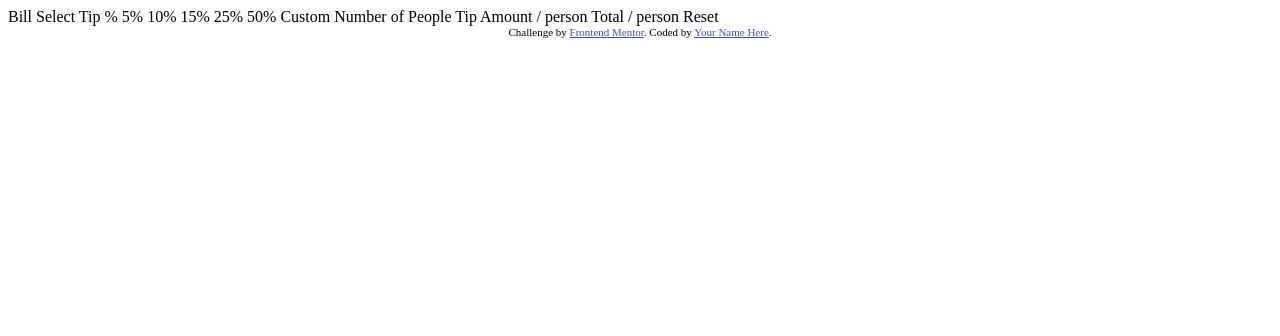
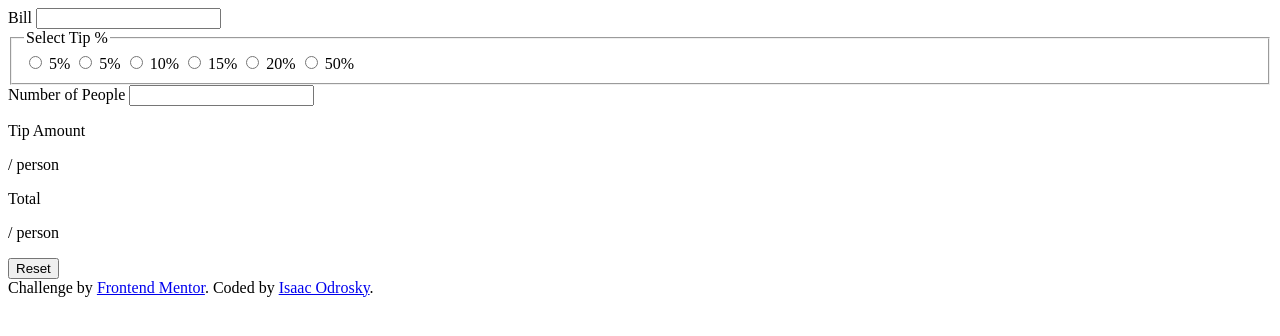
Before and after one commit to isaacodrosky/tip-calculator, a plain HTML site: page index.html in a window 1280 px wide. Drawn offline with Linux system fonts and the light colour scheme.

Commit message:
Initial HTML

```diff
--- a/index.html
+++ b/index.html
@@ -2,43 +2,66 @@
 <html lang="en">
 <head>
   <meta charset="UTF-8">
-  <meta name="viewport" content="width=device-width, initial-scale=1.0"> <!-- displays site properly based on user's device -->
-
+  <meta name="viewport" content="width=device-width, initial-scale=1.0">
   <link rel="icon" type="image/png" sizes="32x32" href="./images/favicon-32x32.png">
   <link rel="stylesheet" href="style.css">
-  <title>Frontend Mentor | Tip calculator app</title>
-
-  <!-- Feel free to remove these styles or customise in your own stylesheet 👍 -->
-  <style>
-    .attribution { font-size: 11px; text-align: center; }
-    .attribution a { color: hsl(228, 45%, 44%); }
-  </style>
+  <title>Tip calculator app</title>
 </head>
 <body>
 
-  Bill
+  <div class="input-container">
+    <label for="bill">Bill</label>
+    <input type="number" name="bill" id="bill">
 
-  Select Tip %
-  5%
-  10%
-  15%
-  25%
-  50%
-  Custom
 
-  Number of People
+    <fieldset>
+      <legend>Select Tip %</legend>
+      <div class="tip-percentage-container">
+        <input type="radio" name="tip-percentage" id="five-percent" value=".5">
+        <label for="five-percent">5%</label>
 
-  Tip Amount
-  / person
+        <input type="radio" name="tip-percentage" id="five-percent" value=".05">
+        <label for="five-percent">5%</label>
 
-  Total
-  / person
+        <input type="radio" name="tip-percentage" id="ten-percent" value=".1">
+        <label for="ten-percent">10%</label>
 
-  Reset
+        <input type="radio" name="tip-percentage" id="fifteen-percent" value=".15">
+        <label for="fifteen-percent">15%</label>
+
+        <input type="radio" name="tip-percentage" id="twenty-percent" value=".2">
+        <label for="twenty-percent">20%</label>
+
+        <input type="radio" name="tip-percentage" id="fifty-percent" value=".5">
+        <label for="fifty-percent">50%</label>
+      </div>
+    </fieldset>
+
+    <label for="people">Number of People</label>
+    <input type="number" name="people" id="people">
+  </div>
+
+  <div class="result-container">
+    <div class="tip-amount-container">
+      <div class="result-titles">
+        <p>Tip Amount</p>
+        <p>/ person</p>
+      </div>
+      <p id="tip-amount"></p>
+    </div>
+    <div class="total-container">
+      <div class="result-titles">
+        <p>Total</p>
+        <p>/ person</p>
+      </div>
+      <p id="total-amount"></p>
+    </div>
+    <button id="reset-btn">Reset</button>
+  </div>
 
   <div class="attribution">
     Challenge by <a href="https://www.frontendmentor.io?ref=challenge" target="_blank">Frontend Mentor</a>.
-    Coded by <a href="#">Your Name Here</a>.
+    Coded by <a href="#">Isaac Odrosky</a>.
   </div>
 </body>
 </html>
```
